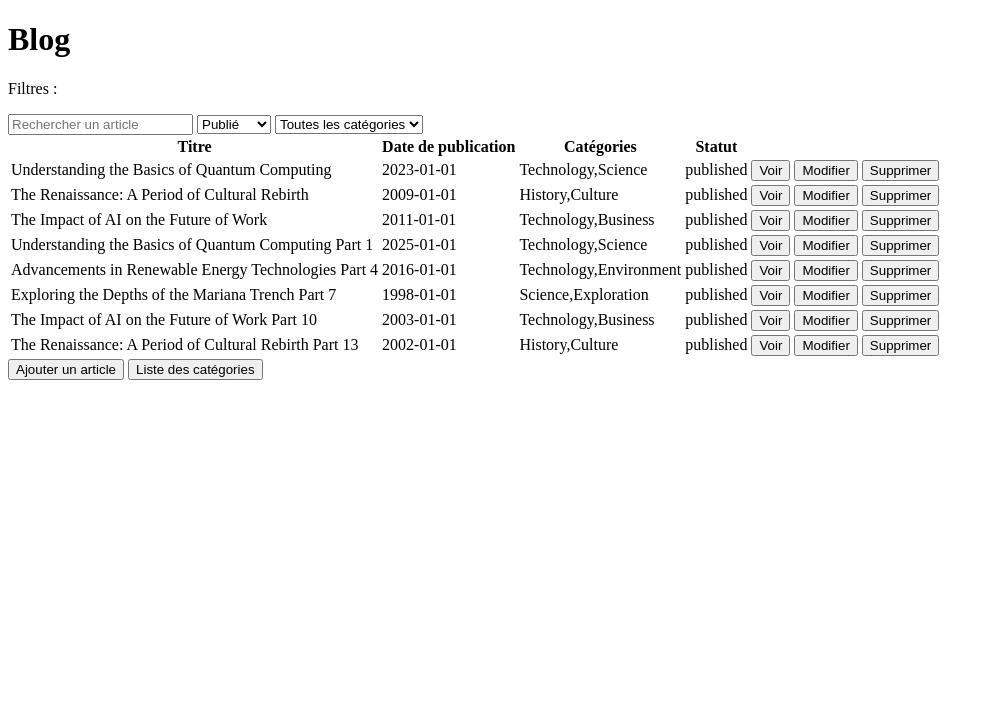
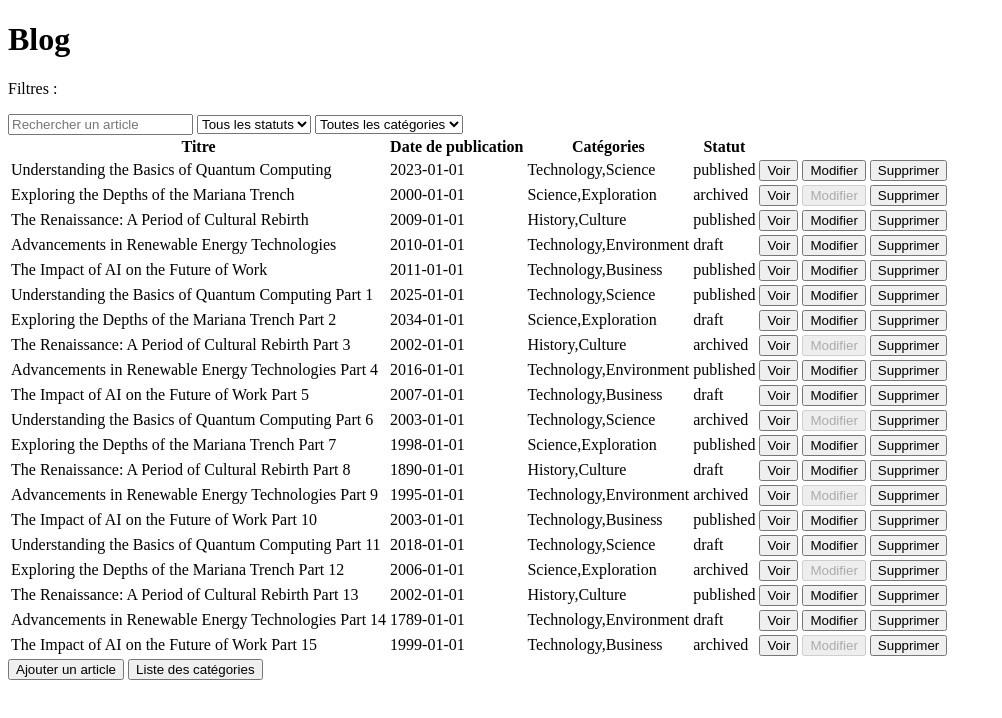
Before and after one commit to QuentinBoulay/moteur-blog, a SvelteKit app: page / in a window 1280 px wide. Shown: the top 718 px of the page, without its empty margins (0-1002 px from the left). Built offline with nearby package versions, Linux system fonts and the light colour scheme.

Commit message:
Update statut filter

```diff
--- a/src/routes/+page.svelte
+++ b/src/routes/+page.svelte
@@ -13,6 +13,8 @@
 
         if (status) {
             filteredArticles = articlesList.filter(article => article.status === status);
+        } else {
+            filteredArticles = articlesList;
         }
 
         if (search) {
@@ -38,6 +40,7 @@
 
 <input type="text" placeholder="Rechercher un article" bind:value={search} />
 <select bind:value={status}>
+    <option value="">Tous les statuts</option>
     <option value="published">Publié</option>
     <option value="draft">Brouillon</option>
     <option value="archived">Archivé</option>
```
